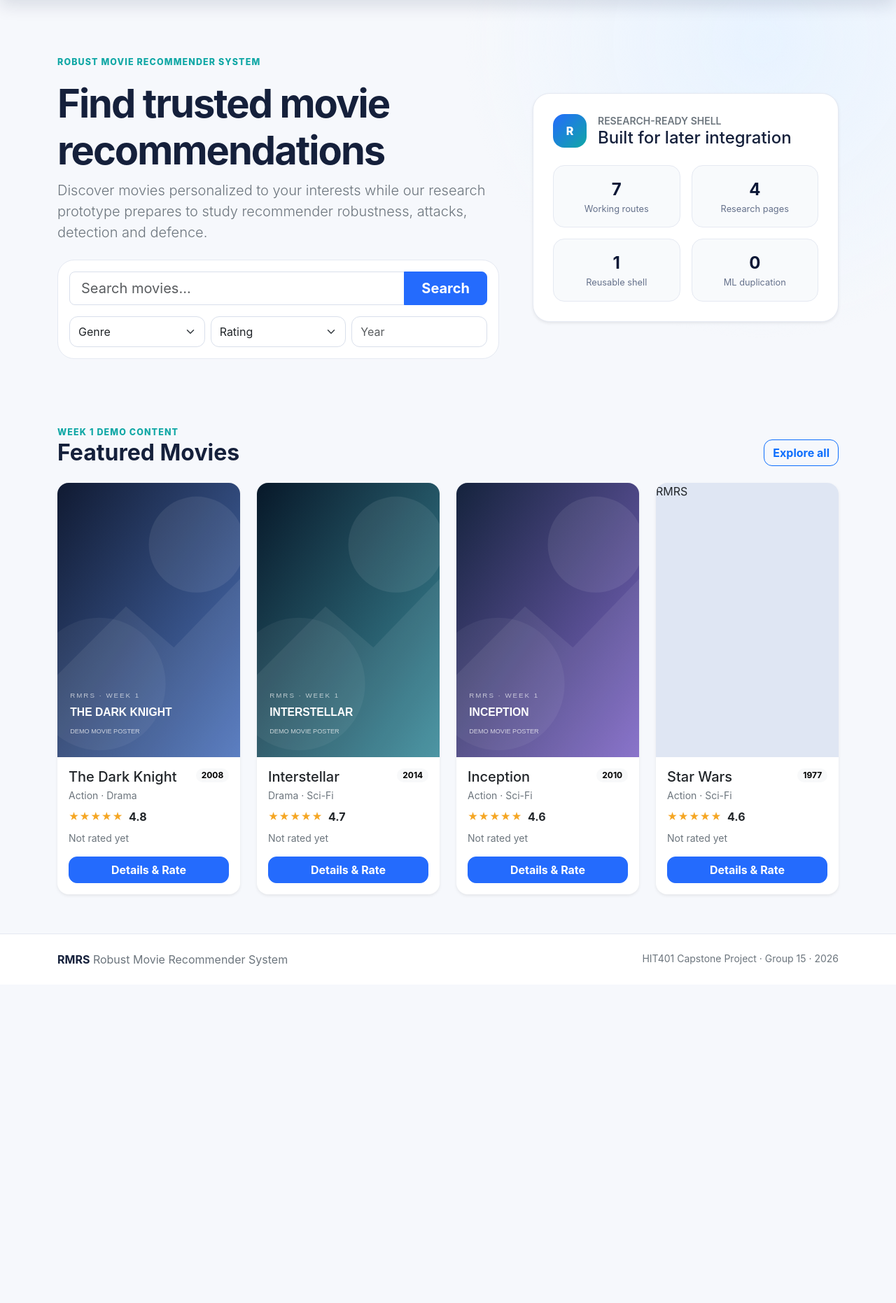
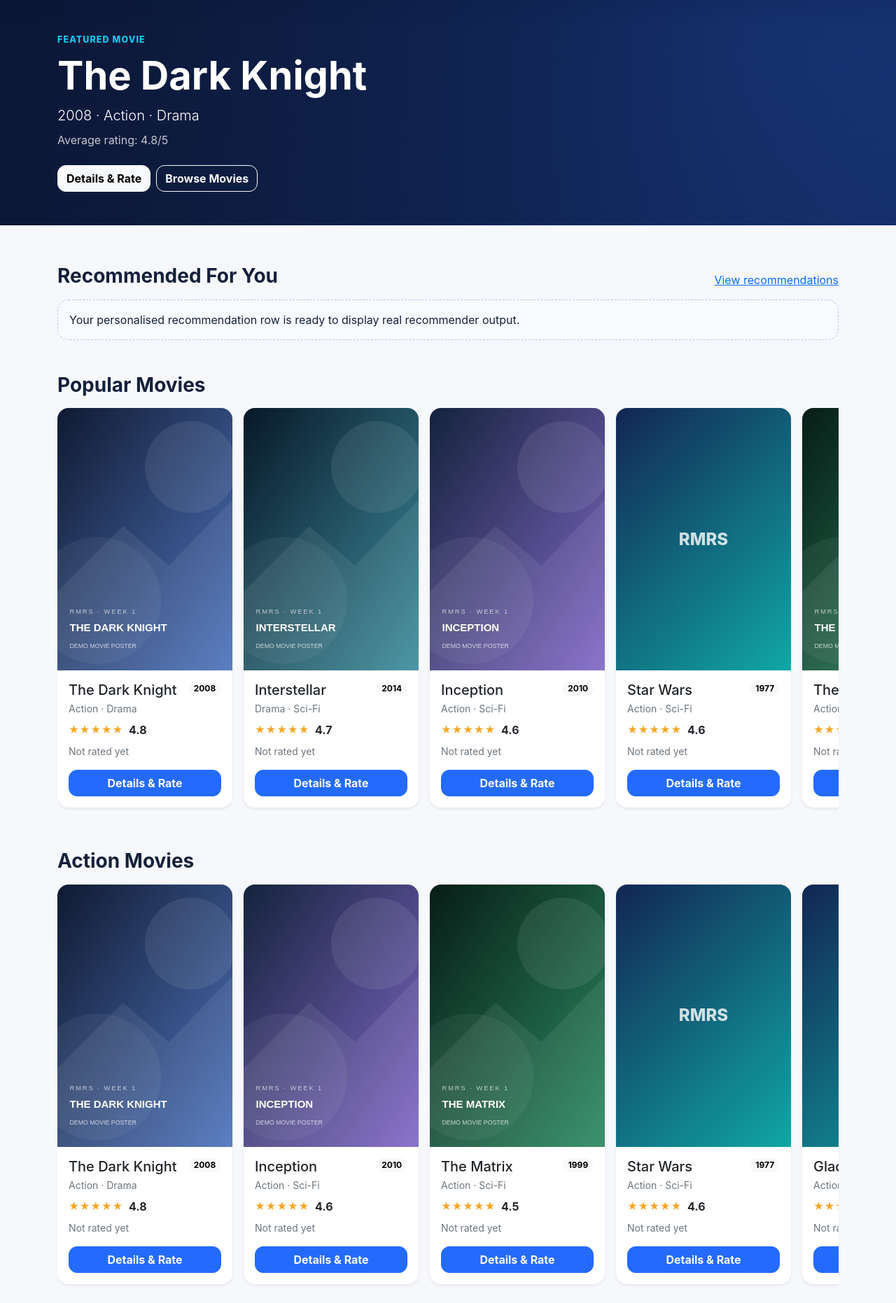
Before and after one commit to azadofficial1911-coder/robust-movie-recommender, a Django app: page / in a window 1280 px wide. Shown: the part 58-1920 px from the top of the page at 70% size. Before the commit the page ends 1439 px from the top, so only its background shows below. Run offline with Django 5.2, Linux system fonts and the light colour scheme; the visitor is signed in with stand-in values (Sample User, id 1); data that the repository does not hold is empty.

Commit message:
Redesign homepage with streaming layout

```diff
--- a/apps/core/views.py
+++ b/apps/core/views.py
@@ -1,12 +1,32 @@
-"""Views for shared site pages."""
+from django.contrib.auth.decorators import login_required
 from django.shortcuts import render
-from apps.movies.services.catalog import get_featured_movies
+
+from apps.movies.services.catalog import get_all_movies
+from apps.movies.services.user_state import attach_user_state
+from apps.recommendations.services.recommender import get_recommendations
 
 
+@login_required
 def home(request):
-    """Render the Week 1 landing page with local demo movie content."""
-    context = {
-        "featured_movies": get_featured_movies(limit=4),
-        "genres": ["Action", "Drama", "Sci-Fi", "Thriller"],
-    }
-    return render(request, "core/home.html", context)
+    """Authenticated streaming-style RMRS home page."""
+    movies = attach_user_state(get_all_movies(), request.user)
+
+    featured = movies[0] if movies else None
+    popular_movies = sorted(movies, key=lambda movie: movie["rating"], reverse=True)[:6]
+    action_movies = [movie for movie in movies if "Action" in movie["genres"]][:6]
+    comedy_movies = [movie for movie in movies if "Comedy" in movie["genres"]][:6]
+
+    # Real scores must come from the recommender integration, not the web layer.
+    recommended = get_recommendations(request.user.id, top_n=6)
+
+    return render(
+        request,
+        "core/home.html",
+        {
+            "featured": featured,
+            "popular_movies": popular_movies,
+            "action_movies": action_movies,
+            "comedy_movies": comedy_movies,
+            "recommended": recommended,
+        },
+    )
--- a/apps/recommendations/services/recommender.py
+++ b/apps/recommendations/services/recommender.py
@@ -1,10 +1,20 @@
-"""Interface for the future real recommender engine."""
+"""Stable integration boundary between Django and the real recommender."""
 from typing import Protocol
 
 
 class RecommenderEngine(Protocol):
-    """Contract the web layer can depend on regardless of algorithm choice."""
+    def recommend(self, user_id: int, limit: int = 10) -> list[dict]:
+        ...
 
-    def recommend(self, user_id: int, limit: int = 10) -> list[dict]:
-        """Return ranked recommendations for a user."""
-        ...
+
+def get_recommendations(user_id: int, top_n: int = 10) -> list[dict]:
+    """
+    Integration contract expected by the Django presentation layer.
+
+    Replace only this implementation/import when the real recommender is ready.
+    Expected rows:
+        {"movie_id": 123, "title": "Movie", "predicted_rating": 4.72}
+
+    Never hand-type fake predicted scores here.
+    """
+    return []
--- /dev/null
+++ b/static/css/week6.css
@@ -0,0 +1,16 @@
+/* Week 6 user-platform additions. Keep existing style.css and load this after it. */
+.auth-page { min-height: calc(100vh - 145px); display: grid; place-items: center; padding: 3rem 1rem; }
+.auth-card { width: min(100%, 480px); background: #fff; border: 1px solid var(--rmrs-border); border-radius: var(--rmrs-radius-lg); padding: 2rem; }
+.profile-card { max-width: 760px; background: #fff; border: 1px solid var(--rmrs-border); border-radius: var(--rmrs-radius-lg); padding: 1.5rem; }
+.stream-hero { color: #fff; background: linear-gradient(100deg, rgba(11,23,54,.98), rgba(18,38,83,.78)), radial-gradient(circle at 85% 20%, #266bfd, #0b1736); }
+.stream-hero-content { max-width: 720px; }
+.movie-row-section { margin-bottom: 3rem; }
+.horizontal-movie-row { display: flex; gap: 1rem; overflow-x: auto; padding-bottom: .75rem; scroll-snap-type: x proximity; }
+.stream-card { flex: 0 0 250px; scroll-snap-align: start; }
+.movie-poster-fallback { display: grid; place-items: center; background: linear-gradient(135deg, var(--rmrs-navy-2), var(--rmrs-teal)); color: rgba(255,255,255,.8); font-size: 1.5rem; font-weight: 800; }
+.onboarding-movie { display: flex; justify-content: space-between; align-items: center; gap: 1rem; background: #fff; border: 1px solid var(--rmrs-border); border-radius: 1rem; padding: 1rem; }
+.onboarding-rating { width: 130px; }
+.research-link-card { display: flex; flex-direction: column; gap: .35rem; height: 100%; padding: 1.25rem; border: 1px solid var(--rmrs-border); border-radius: 1rem; background: #fff; color: var(--rmrs-text); text-decoration: none; transition: .2s ease; }
+.research-link-card:hover { border-color: var(--rmrs-blue); transform: translateY(-2px); }
+.recommendation-mini-card { flex: 0 0 220px; display: flex; justify-content: space-between; gap: 1rem; padding: 1rem; border: 1px solid var(--rmrs-border); border-radius: 1rem; background: #fff; }
+@media (max-width: 767.98px) { .stream-card { flex-basis: 190px; } .onboarding-movie { align-items: stretch; flex-direction: column; } .onboarding-rating { width: 100%; } }
--- a/templates/base.html
+++ b/templates/base.html
@@ -13,6 +13,7 @@
           integrity="sha384-sRIl4kxILFvY47J16cr9ZwB07vP4J8+LH7qKQnuqkuIAvNWLzeN8tE5YBujZqJLB"
           crossorigin="anonymous">
     <link rel="stylesheet" href="{% static 'css/style.css' %}">
+    <link rel="stylesheet" href="{% static 'css/week6.css' %}">
     {% block extra_css %}{% endblock %}
 </head>
 <body>
--- a/templates/core/home.html
+++ b/templates/core/home.html
@@ -1,73 +1,60 @@
 {% extends "base.html" %}
 {% block title %}Home · RMRS{% endblock %}
 {% block content %}
-<section class="hero-section">
-    <div class="container py-5 py-lg-6">
-        <div class="row align-items-center g-5">
-            <div class="col-lg-7">
-                <div class="eyebrow mb-3">Robust Movie Recommender System</div>
-                <h1 class="display-4 fw-bold hero-title">Find trusted movie recommendations</h1>
-                <p class="lead text-secondary hero-copy">Discover movies personalized to your interests while our research prototype prepares to study recommender robustness, attacks, detection and defence.</p>
-
-                <form class="search-panel mt-4" action="{% url 'movies:explorer' %}" method="get">
-                    <div class="input-group input-group-lg">
-                        <input class="form-control" type="search" name="q" placeholder="Search movies..." aria-label="Search movies">
-                        <button class="btn btn-primary px-4" type="submit">Search</button>
-                    </div>
-                    <div class="row g-2 mt-2">
-                        <div class="col-md-4">
-                            <select class="form-select" name="genre" aria-label="Genre">
-                                <option value="">Genre</option>
-                                {% for genre in genres %}<option value="{{ genre }}">{{ genre }}</option>{% endfor %}
-                            </select>
-                        </div>
-                        <div class="col-md-4">
-                            <select class="form-select" name="rating" aria-label="Rating">
-                                <option value="">Rating</option>
-                                <option value="4">4+ Stars</option>
-                                <option value="3">3+ Stars</option>
-                            </select>
-                        </div>
-                        <div class="col-md-4">
-                            <input class="form-control" type="number" name="year_from" min="1900" max="2100" placeholder="Year">
-                        </div>
-                    </div>
-                </form>
-            </div>
-            <div class="col-lg-5">
-                <div class="hero-research-card shadow-sm">
-                    <div class="d-flex align-items-center gap-3 mb-4">
-                        <div class="research-icon">R</div>
-                        <div>
-                            <div class="small text-uppercase text-secondary fw-semibold">Research-ready shell</div>
-                            <div class="h4 mb-0">Built for later integration</div>
-                        </div>
-                    </div>
-                    <div class="row g-3 text-center">
-                        <div class="col-6"><div class="metric-card"><strong>7</strong><span>Working routes</span></div></div>
-                        <div class="col-6"><div class="metric-card"><strong>4</strong><span>Research pages</span></div></div>
-                        <div class="col-6"><div class="metric-card"><strong>1</strong><span>Reusable shell</span></div></div>
-                        <div class="col-6"><div class="metric-card"><strong>0</strong><span>ML duplication</span></div></div>
-                    </div>
-                </div>
+{% if featured %}
+<section class="stream-hero">
+    <div class="container py-5">
+        <div class="stream-hero-content">
+            <div class="eyebrow mb-2 text-info">FEATURED MOVIE</div>
+            <h1 class="display-4 fw-bold">{{ featured.title }}</h1>
+            <p class="lead mb-2">{{ featured.year }} · {{ featured.genres }}</p>
+            <p class="opacity-75">Average rating: {{ featured.rating }}/5</p>
+            <div class="d-flex flex-wrap gap-2 mt-4">
+                <a class="btn btn-light" href="{% url 'movies:detail' featured.id %}">Details & Rate</a>
+                <a class="btn btn-outline-light" href="{% url 'movies:explorer' %}">Browse Movies</a>
             </div>
         </div>
     </div>
 </section>
+{% endif %}
 
-<section class="page-section pt-3">
+<section class="page-section">
     <div class="container">
-        <div class="d-flex justify-content-between align-items-end gap-3 mb-4">
-            <div>
-                <div class="eyebrow">Week 1 demo content</div>
-                <h2 class="h2 fw-bold mb-0">Featured Movies</h2>
+        <div class="movie-row-section">
+            <div class="d-flex justify-content-between align-items-end gap-3 mb-3">
+                <h2 class="h3 fw-bold mb-0">Recommended For You</h2>
+                <a href="{% url 'recommendations:index' %}">View recommendations</a>
             </div>
-            <a class="btn btn-outline-primary" href="{% url 'movies:explorer' %}">Explore all</a>
+            {% if recommended %}
+                <div class="horizontal-movie-row">
+                    {% for item in recommended %}
+                        <div class="recommendation-mini-card"><strong>{{ item.title }}</strong><span>{{ item.predicted_rating|floatformat:2 }}</span></div>
+                    {% endfor %}
+                </div>
+            {% else %}
+                <div class="integration-box">Your personalised recommendation row is ready to display real recommender output.</div>
+            {% endif %}
         </div>
-        <div class="row g-4">
-            {% for movie in featured_movies %}
-                <div class="col-12 col-sm-6 col-lg-3">{% include "components/movie_card.html" with movie=movie %}</div>
-            {% endfor %}
+
+        <div class="movie-row-section">
+            <h2 class="h3 fw-bold mb-3">Popular Movies</h2>
+            <div class="horizontal-movie-row">
+                {% for movie in popular_movies %}<div class="stream-card">{% include "components/movie_card.html" with movie=movie %}</div>{% endfor %}
+            </div>
+        </div>
+
+        <div class="movie-row-section">
+            <h2 class="h3 fw-bold mb-3">Action Movies</h2>
+            <div class="horizontal-movie-row">
+                {% for movie in action_movies %}<div class="stream-card">{% include "components/movie_card.html" with movie=movie %}</div>{% endfor %}
+            </div>
+        </div>
+
+        <div class="movie-row-section">
+            <h2 class="h3 fw-bold mb-3">Comedy</h2>
+            <div class="horizontal-movie-row">
+                {% for movie in comedy_movies %}<div class="stream-card">{% include "components/movie_card.html" with movie=movie %}</div>{% endfor %}
+            </div>
         </div>
     </div>
 </section>
```
